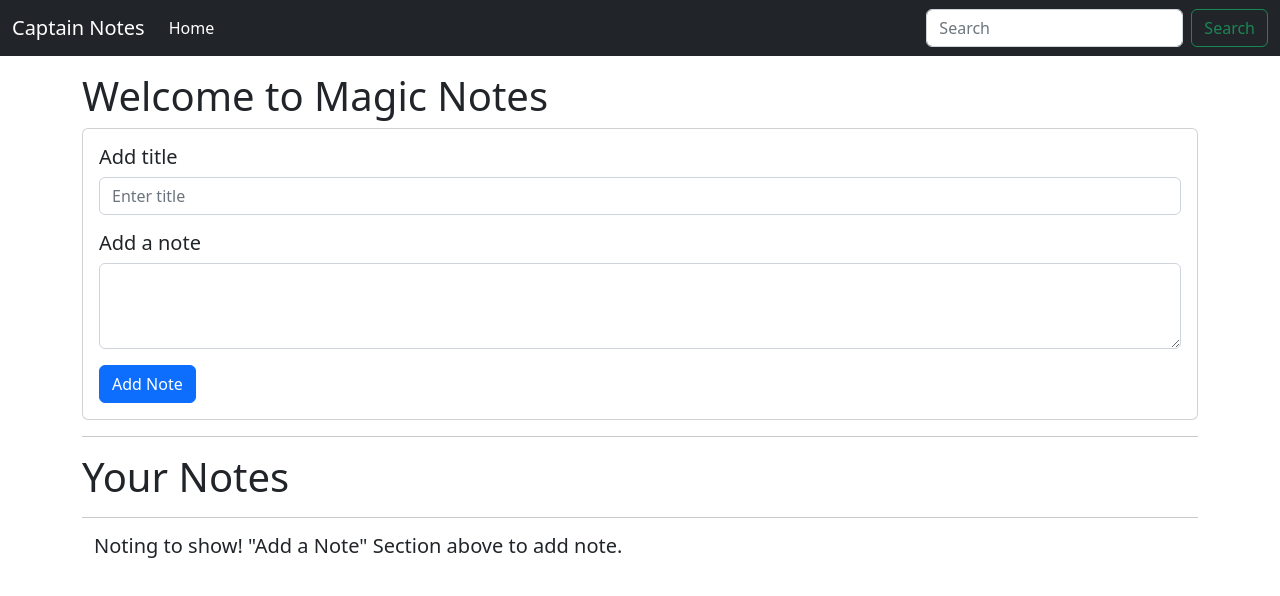
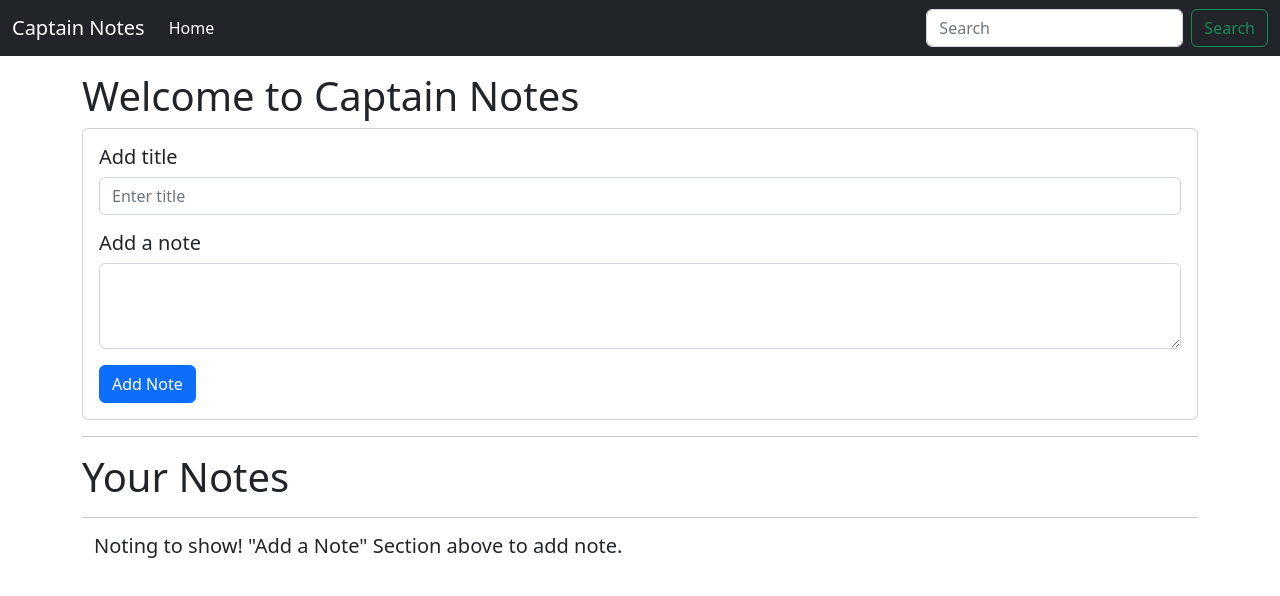
Before and after one commit to AliKhalil28/Note-Taking-App, a plain HTML site: page index.html in a window 1280 px wide. Drawn offline with nearby package versions, Linux system fonts and the light colour scheme.

Commit message:
Update index.html

```diff
--- a/index.html
+++ b/index.html
@@ -36,7 +36,7 @@
     </nav>
 
     <div class="container my-3">
-        <h1>Welcome to Magic Notes</h1>
+        <h1>Welcome to Captain Notes</h1>
         <div class="card">
             <div class="card-body">
                 <div class="mb-3">
```
